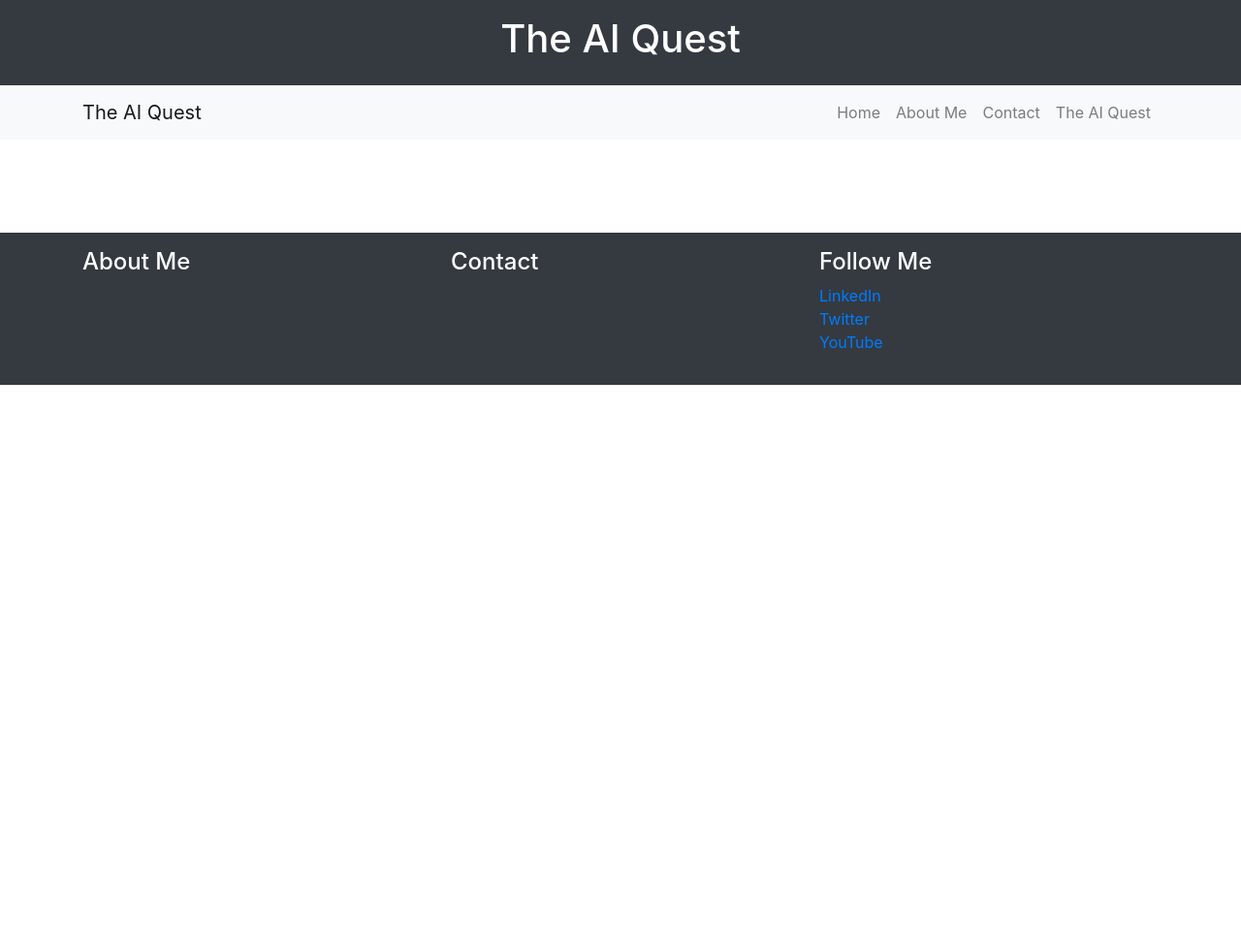
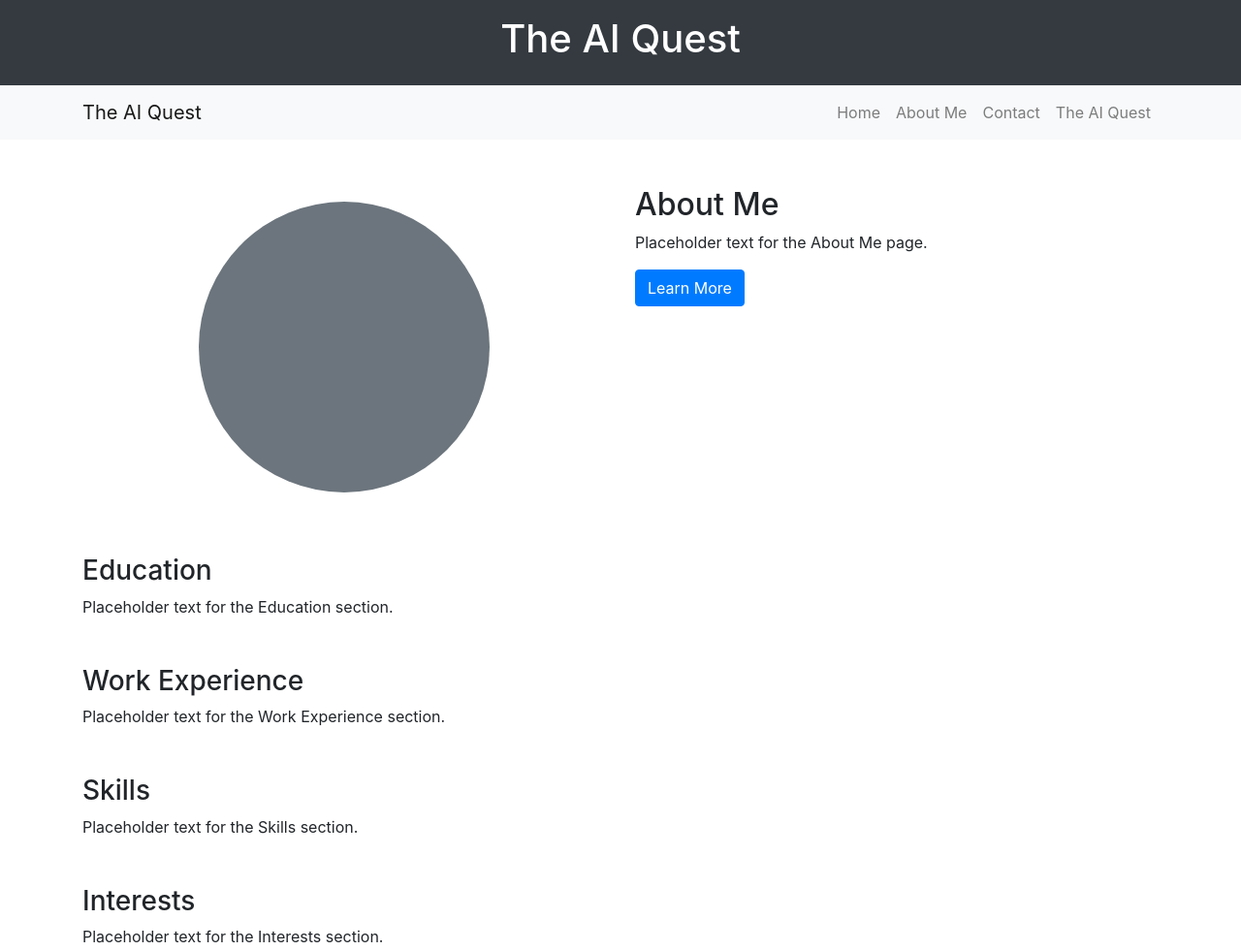
Before and after one commit to ashishbatra/chatgpt-static-site, a plain HTML site: page about.html in a window 1280 px wide. Shown: the top 981 px of the page at 97% size. Before the commit the page ends 800 px from the top, so only its background shows below. Drawn offline with nearby package versions, Linux system fonts and the light colour scheme.

Commit message:
Update about.html

```diff
--- a/about.html
+++ b/about.html
@@ -40,10 +40,46 @@
     </div>
   </nav>
 
-  <!-- Content -->
-  <main class="container py-5">
-    <!-- Placeholder for content -->
-  </main>
+<!-- About Me -->
+<main class="container py-5">
+  <div class="row">
+    <!-- Large round image placeholder on the left -->
+    <div class="col-md-6">
+      <div class="rounded-circle bg-secondary mx-auto my-3" style="width: 300px; height: 300px;"></div>
+    </div>
+    <!-- Heading, paragraph, and CTA button on the right -->
+    <div class="col-md-6">
+      <h2>About Me</h2>
+      <p>Placeholder text for the About Me page.</p>
+      <a class="btn btn-primary" href="#" role="button">Learn More</a>
+    </div>
+  </div>
+
+  <!-- Section for education -->
+  <div class="my-5">
+    <h3>Education</h3>
+    <p>Placeholder text for the Education section.</p>
+  </div>
+
+  <!-- Section for work experience -->
+  <div class="my-5">
+    <h3>Work Experience</h3>
+    <p>Placeholder text for the Work Experience section.</p>
+  </div>
+
+  <!-- Section for skills -->
+  <div class="my-5">
+    <h3>Skills</h3>
+    <p>Placeholder text for the Skills section.</p>
+  </div>
+
+  <!-- Section for interests -->
+  <div class="my-5">
+    <h3>Interests</h3>
+    <p>Placeholder text for the Interests section.</p>
+  </div>
+</main>
+
 
   <!-- Footer -->
   <footer class="container-fluid bg-dark text-white py-3">
```
